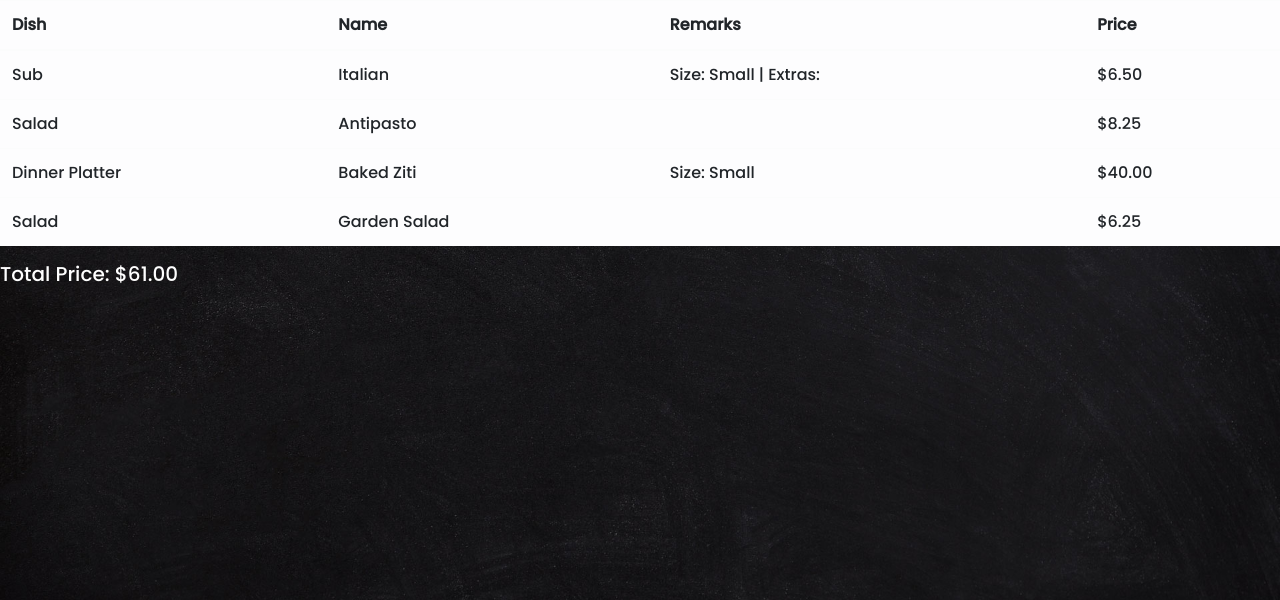
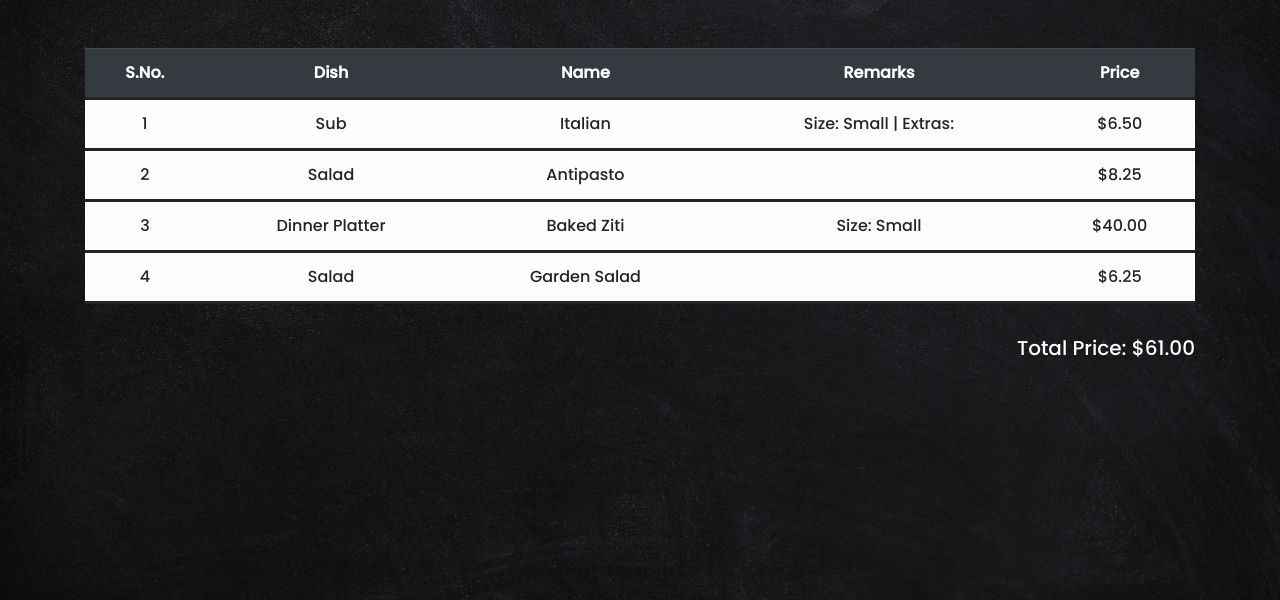
Before and after one commit to liverishabh/PizzaOrderingWebsite, a Django app: page /cart/ in a window 1280 px wide. Shown: the part 87-687 px from the top of the page. Run offline with Django 3.2, Linux system fonts and the light colour scheme; a user stored in the database is signed in; data comes from the database, SQL or seed files in the repository; both versions use the stored data as it was after the commit; some libraries are stand-ins or nearby versions.

Commit message:
Style cart.html

```diff
--- a/orders/static/orders/styles.css
+++ b/orders/static/orders/styles.css
@@ -21,3 +21,11 @@ body{
     text-transform: uppercase;
     font-weight: 500;
 }
+
+.table tr{
+    border-bottom: solid;
+}
+
+.table tr, .table th{
+    text-align: center;
+}
--- a/orders/templates/orders/cart.html
+++ b/orders/templates/orders/cart.html
@@ -6,9 +6,11 @@
 
 {% block content %}
 
+<div class="container pt-5">
     <table class="table table-hover table-light">
-    <thead class="thed-light">
+        <thead class="thead-dark">
             <tr>
+                <th>S.No.</th>
                 <th>Dish</th>
                 <th>Name</th>
                 <th>Remarks</th>
@@ -18,6 +20,7 @@
         <tbody>
             {% for order in orders %}
             <tr>
+                <td>{{ forloop.counter }}</td>
                 <td>{{ order.dishtype }}</td>
                 <td>{{ order.dishname }}</td>
                 <td>{{ order.remarks }}</td>
@@ -26,7 +29,7 @@
             {% endfor %}
         </tbody>
     </table>
-
-<h5 class="text-white"> Total Price: ${{ total_price }}</h5>
+    <h5 class="text-white pt-3 mb-3 text-right"> Total Price: ${{ total_price }}</h5>
+</div>
 
 {% endblock %}
```
Also changed, not shown: db.sqlite3. Lines whose indentation alone changed are shown as unchanged.
